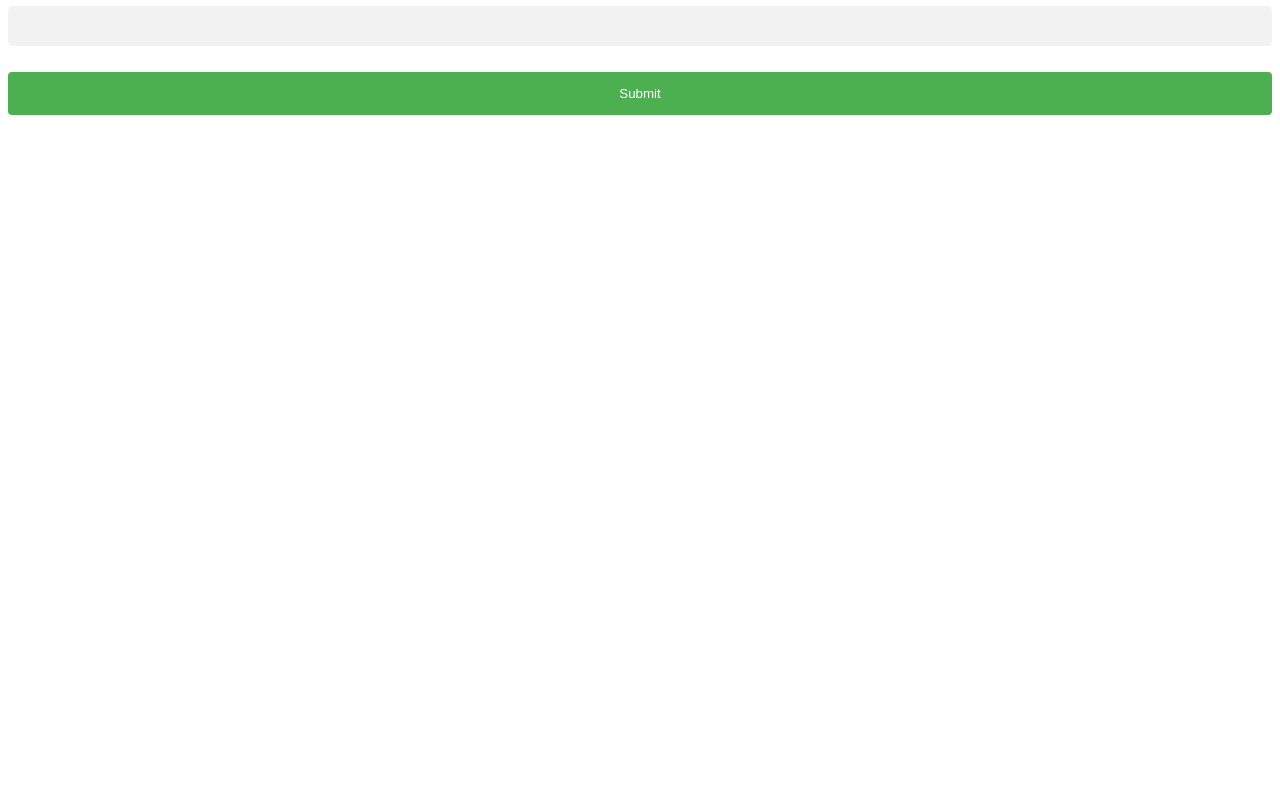
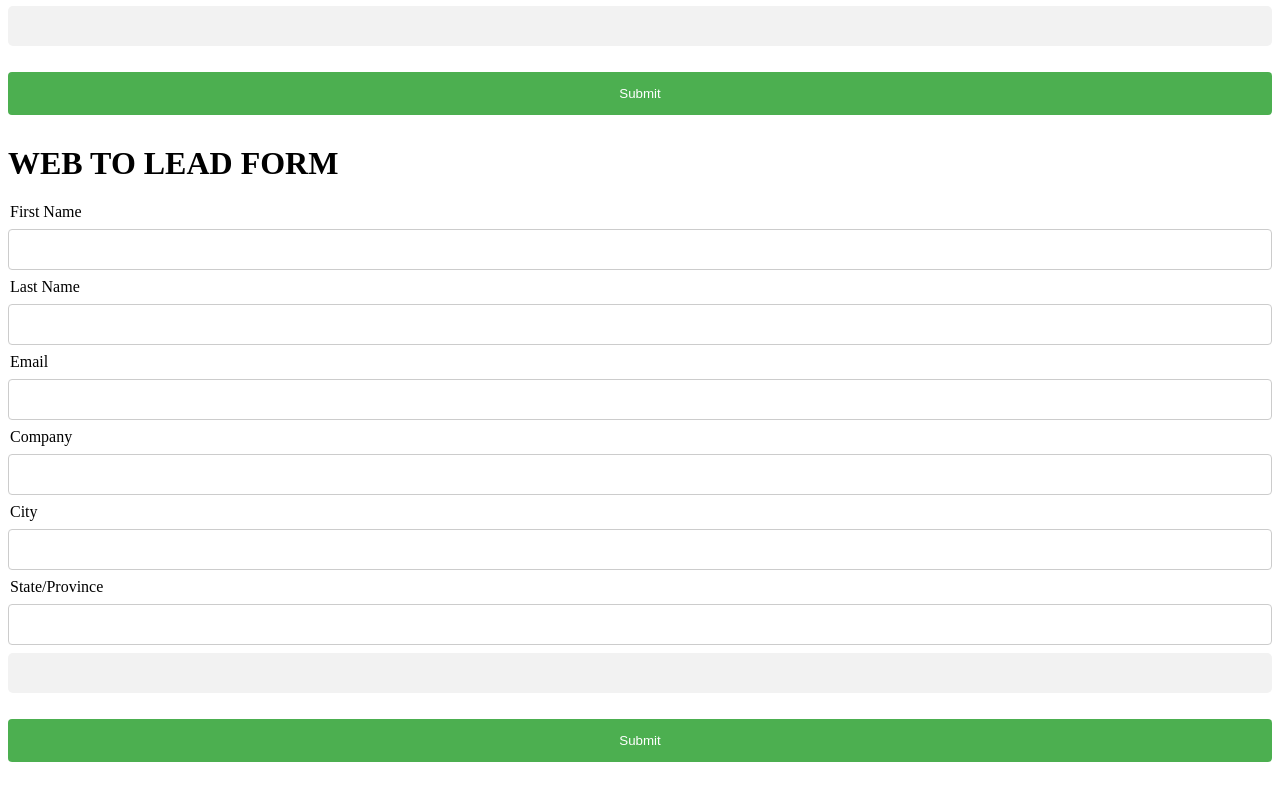
Before and after one commit to SiddharthaKatiyar-ACN/WebUse, a plain HTML site: page index.HTML in a window 1280 px wide. Shown: the part 510-1296 px from the top of the page. Before the commit the page ends 800 px from the top, so only its background shows below. Drawn offline with nearby package versions, Linux system fonts and the light colour scheme.

Commit message:
Add files via upload

```diff
--- a/index.HTML
+++ b/index.HTML
@@ -1,41 +1,70 @@
 <html>
 <head>
 <META HTTP-EQUIV="Content-type" CONTENT="text/html; charset=UTF-8">
-<script src="
-https://code.jquery.com/jquery-1.12.4.js"></script>
-<script src="
-https://code.jquery.com/ui/1.12.1/jquery-ui.js"></script>
+<script src="https://code.jquery.com/jquery-1.12.4.js"></script>
+<script src="https://code.jquery.com/ui/1.12.1/jquery-ui.js"></script>
 <style>
+
 div {padding:3px;}
+
 label {padding:2px;}
+
 input {padding:2px;}
+
 div .newsletter{visibility:hidden}
+
 input[type=text], select {
+
   width: 100%;
+
   padding: 12px 20px;
+
   margin: 8px 0;
+
   display: inline-block;
+
   border: 1px solid #ccc;
+
   border-radius: 4px;
+
   box-sizing: border-box;
+
 }
+
 input[type=submit] {
+
   width: 100%;
+
   background-color: #4CAF50;
+
   color: white;
+
   padding: 14px 20px;
+
   margin: 8px 0;
+
   border: none;
+
   border-radius: 4px;
+
   cursor: pointer;
+
 }
+
 input[type=submit]:hover {
+
   background-color: #45a049;
+
 }
+
 div {
+
   border-radius: 5px;
+
   background-color: #f2f2f2;
+
   padding: 20px;
+
 }
 </style>
 </head>
@@ -44,12 +73,15 @@ div {
 <!--  If necessary, please modify the charset parameter to specify the        -->
 <!--  character set of your HTML page.                                        -->
 <!--  ----------------------------------------------------------------------  -->
-<script src="
-https://www.google.com/recaptcha/api.js"></script>
+<script src="https://www.google.com/recaptcha/api.js"></script>
 <script>
+
 function timestamp() { var response = document.getElementById("g-recaptcha-response"); if (response == null || response.value.trim() == "") {var elems = JSON.parse(document.getElementsByName("captcha_settings")[0].value);elems["ts"] = JSON.stringify(new Date().getTime());document.getElementsByName("captcha_settings")[0].value = JSON.stringify(elems); } } setInterval(timestamp, 500);
+
 function recaptcha_callback(){
+
 $('.button').prop("disabled", false);
+
 }
 </script>
 <!--  ----------------------------------------------------------------------  -->
@@ -57,14 +89,10 @@ $('.button').prop("disabled", false);
 <!--  ----------------------------------------------------------------------  -->
 <body>
 <h1>WEB TO LEAD FORM</h1>
-<form action="
-https://test.salesforce.com/servlet/servlet.WebToLead?encoding=UTF-8&orgId=00DD4000000HsJ5"
-method="POST">
+<form action="https://test.salesforce.com/servlet/servlet.WebToLead?encoding=UTF-8&orgId=00DD4000000HsJ5" method="POST">
 <input type=hidden name='captcha_settings' value='{"keyname":"TestKey","fallback":"true","orgId":"00DD4000000HsJ5","ts":""}'>
 <input type=hidden name="oid" value="00DD4000000HsJ5">
-<input type=hidden name="retURL" value="
-http://google.com">
-
+<input type=hidden name="retURL" value="http://google.com">
 <!--  ----------------------------------------------------------------------  -->
 <!--  NOTE: These fields are optional debugging elements. Please uncomment    -->
 <!--  these lines if you wish to test in debug mode.                          -->
@@ -83,3 +111,117 @@ http://google.com">
 </form>
 </body>
 </html>
+
+<html>
+<head>
+<META HTTP-EQUIV="Content-type" CONTENT="text/html; charset=UTF-8">
+<script src="https://code.jquery.com/jquery-1.12.4.js"></script>
+<script src="https://code.jquery.com/ui/1.12.1/jquery-ui.js"></script>
+<style>
+
+div {padding:3px;}
+
+label {padding:2px;}
+
+input {padding:2px;}
+
+div .newsletter{visibility:hidden}
+
+input[type=text], select {
+
+  width: 100%;
+
+  padding: 12px 20px;
+
+  margin: 8px 0;
+
+  display: inline-block;
+
+  border: 1px solid #ccc;
+
+  border-radius: 4px;
+
+  box-sizing: border-box;
+
+}
+
+input[type=submit] {
+
+  width: 100%;
+
+  background-color: #4CAF50;
+
+  color: white;
+
+  padding: 14px 20px;
+
+  margin: 8px 0;
+
+  border: none;
+
+  border-radius: 4px;
+
+  cursor: pointer;
+
+}
+
+input[type=submit]:hover {
+
+  background-color: #45a049;
+
+}
+
+div {
+
+  border-radius: 5px;
+
+  background-color: #f2f2f2;
+
+  padding: 20px;
+
+}
+</style>
+</head>
+<!--  ----------------------------------------------------------------------  -->
+<!--  NOTE: Please add the following <META> element to your page <HEAD>.      -->
+<!--  If necessary, please modify the charset parameter to specify the        -->
+<!--  character set of your HTML page.                                        -->
+<!--  ----------------------------------------------------------------------  -->
+<script src="https://www.google.com/recaptcha/api.js"></script>
+<script>
+
+function timestamp() { var response = document.getElementById("g-recaptcha-response"); if (response == null || response.value.trim() == "") {var elems = JSON.parse(document.getElementsByName("captcha_settings")[0].value);elems["ts"] = JSON.stringify(new Date().getTime());document.getElementsByName("captcha_settings")[0].value = JSON.stringify(elems); } } setInterval(timestamp, 500);
+
+function recaptcha_callback(){
+
+$('.button').prop("disabled", false);
+
+}
+</script>
+<!--  ----------------------------------------------------------------------  -->
+<!--  NOTE: Please add the following <FORM> element to your page.             -->
+<!--  ----------------------------------------------------------------------  -->
+<body>
+<h1>WEB TO LEAD FORM</h1>
+<form action="https://test.salesforce.com/servlet/servlet.WebToLead?encoding=UTF-8&orgId=00DD4000000HsJ5" method="POST">
+<input type=hidden name='captcha_settings' value='{"keyname":"TestKey","fallback":"true","orgId":"00DD4000000HsJ5","ts":""}'>
+<input type=hidden name="oid" value="00DD4000000HsJ5">
+<input type=hidden name="retURL" value="http://google.com">
+<!--  ----------------------------------------------------------------------  -->
+<!--  NOTE: These fields are optional debugging elements. Please uncomment    -->
+<!--  these lines if you wish to test in debug mode.                          -->
+<!--  <input type="hidden" name="debug" value=1>                              -->
+<!--  <input type="hidden" name="debugEmail"                                  -->
+<!--  value="siddhartha.katiyar@accenture.com">                               -->
+<!--  ----------------------------------------------------------------------  -->
+<label for="first_name">First Name</label><input  id="first_name" maxlength="40" name="first_name" size="20" type="text" /><br>
+<label for="last_name">Last Name</label><input  id="last_name" maxlength="80" name="last_name" size="20" type="text" /><br>
+<label for="email">Email</label><input  id="email" maxlength="80" name="email" size="20" type="text" /><br>
+<label for="company">Company</label><input  id="company" maxlength="40" name="company" size="20" type="text" /><br>
+<label for="city">City</label><input  id="city" maxlength="40" name="city" size="20" type="text" /><br>
+<label for="state">State/Province</label><input  id="state" maxlength="20" name="state" size="20" type="text" /><br>
+<div class="g-recaptcha" data-sitekey="6LdUhEkqAAAAAD3c_DaFDSP29kw6Ej6bMnwo1KMk"></div><br>
+<input type="submit" name="submit" id="submitBtn" disabled="true" class="button" data-callback="recaptcha_callback" >
+</form>
+</body>
+</html>
```
